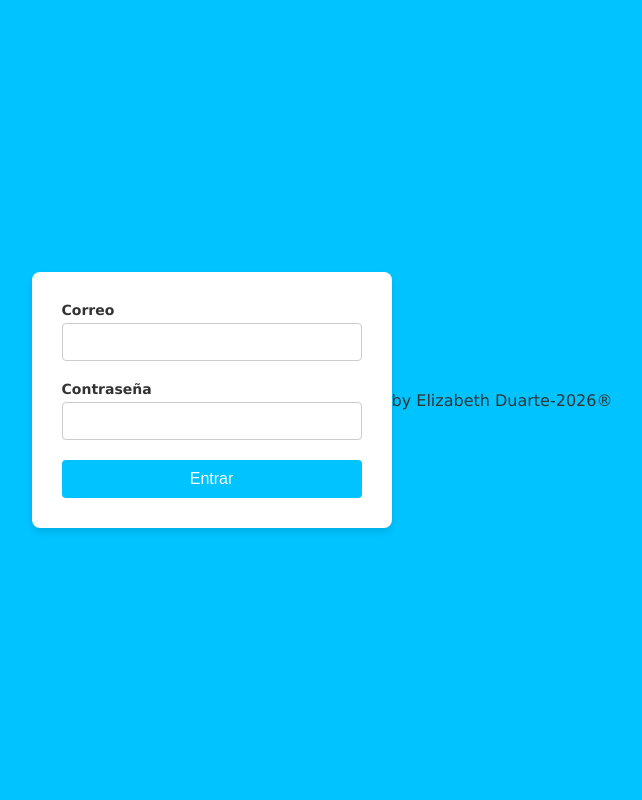
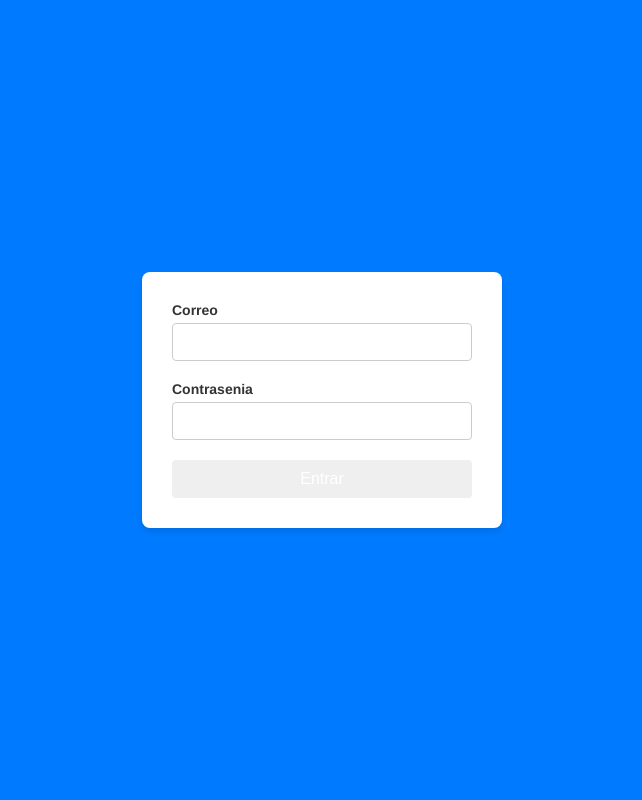
Before and after one commit to ElizabethDGiraldo/Taller_iniciar_sesion, a FastAPI app: page / in a window 1280 px wide. Shown: the whole page, without its empty margins (318-960 px from the left). Run offline with FastAPI, Linux system fonts and the light colour scheme.

Commit message:
formilari2

```diff
--- a/main.py
+++ b/main.py
@@ -4,46 +4,61 @@ from fastapi.responses import HTMLResponse, RedirectResponse
 from fastapi.staticfiles import StaticFiles
 from fastapi.templating import Jinja2Templates
 
+
 BASE_DIR = Path(__file__).resolve().parent
+
 
 app = FastAPI(title="Formulario")
 
-app.mount("/static", StaticFiles(directory=BASE_DIR / "static"), name="static")
+
+app.mount("/static", StaticFiles(directory="static"), name="static")
+
+
+
 templates = Jinja2Templates(directory=BASE_DIR / "templates")
 
-# 4. Base de datos simulada
+
 STUDENT_DATABASE = {
     "correo": "hola@gmail.com",
     "password": "1234",
     "nombre": "Usuario",
 }
 
-# 5. Rutas de la aplicación
+
 @app.get("/", response_class=HTMLResponse)
 async def login_page(request: Request):
-    return templates.TemplateResponse("login.html", {"request": request})
+    return templates.TemplateResponse(request, "login.html")
+
 
 @app.post("/login", response_class=HTMLResponse)
 async def login(request: Request, email: str = Form(...), password: str = Form(...)):
+
     valid_password = (password == STUDENT_DATABASE["password"])
 
     if not valid_password:
         return templates.TemplateResponse(
+            request,
             "login.html",
             {
-                "request": request,
                 "error": "Contraseña incorrecta.",
             },
             status_code=401,
         )
 
-    # Actualizar datos simulados
+
     STUDENT_DATABASE["correo"] = email.strip().lower()
     STUDENT_DATABASE["nombre"] = email.split("@")[0].capitalize()
 
+
     return RedirectResponse(url="/base", status_code=303)
+
 
 @app.get("/base", response_class=HTMLResponse)
 async def home(request: Request):
-
-    return templates.TemplateResponse("bienvenido.html", {"request": request, "student": STUDENT_DATABASE})
+    return templates.TemplateResponse(
+        request,
+        "base.html",
+        {
+            "student": STUDENT_DATABASE,
+        },
+    )
--- a/static/estilos.css
+++ b/static/estilos.css
@@ -1,6 +1,6 @@
 body {
-    font-family:Verdana, Geneva, Tahoma, sans-serif;
-    background-color: #00c3ff;
+    font-family:'Franklin Gothic Medium', 'Arial Narrow', Arial, sans-serif;
+    background-color: #007bff;
     color: #333;
     display: flex;
     justify-content: center;
@@ -38,7 +38,7 @@ input {
 
 /* Botón de envío */
 button {
-    background-color: #00c3ff;
+    background-color: linear-gradient(to right, #00bbff, rgb(255, 154, 255));
     color: white;
     border: none;
     padding: 10px;
@@ -48,7 +48,7 @@ button {
 }
 
 button:hover {
-    background-color:  #97e7ff;
+    background-color:  #009dff;
 }
 
 /* Mensajes de error */
--- a/templates/base.html
+++ b/templates/base.html
@@ -3,11 +3,11 @@
 <head>
   <meta charset="utf-8" />
   <meta name="viewport" content="width=device-width, initial-scale=1" />
-  <title>{% block titulo %}Formulario{% endblock %}</title>
   <link rel="stylesheet" href="/static/estilos.css">
+  <title>Formulario</title>
 </head>
 <body>
-  {% block contenido %}{% endblock %}
-  <footer>by Elizabeth Duarte-2026®</footer>
+<section>
+    <h1>✨¡Bienvenido!✨ <br> {{ student.nombre }}</h1>
+  </section>
 </body>
-</html>
--- a/templates/login.html
+++ b/templates/login.html
@@ -1,19 +1,23 @@
-{% extends "base.html" %}
+<!DOCTYPE html>
+<html lang="es">
+<head>
+  <meta charset="utf-8" />
+  <meta name="viewport" content="width=device-width, initial-scale=1" />
+  <link rel="stylesheet" href="/static/estilos.css">
+  <title>Formulario</title>
+</head>
+<body>
+ <form action="/login" method="post">
+      <label for="email">Correo </label>
+      <input id="email" name="email" type="email" autocomplete="email" required />
 
-{% block titulo %}Login{% endblock %}
+      <label for="password">Contrasenia</label>
+      <input id="password" name="password" type="password" autocomplete="current-password" required />
 
-{% block contenido %}
-<form action="/login" method="post">
-  <label for="email">Correo</label>
-  <input id="email" name="email" type="email" autocomplete="email" required />
+      <button type="submit">Entrar </button>
+      {% if error %}
+     <p style="color: red;">{{ error }}</p>
+      {% endif %}
+    </form>
 
-  <label for="password">Contraseña</label>
-  <input id="password" name="password" type="password" autocomplete="current-password" required />
-
-  <button type="submit">Entrar</button>
-
-  {% if error %}
-  <p>{{ error }}</p>
-  {% endif %}
-</form>
-{% endblock %}
+</body>
```
Also changed, not shown: templates/bienvenido.html (deleted, +0 -9 lines).
